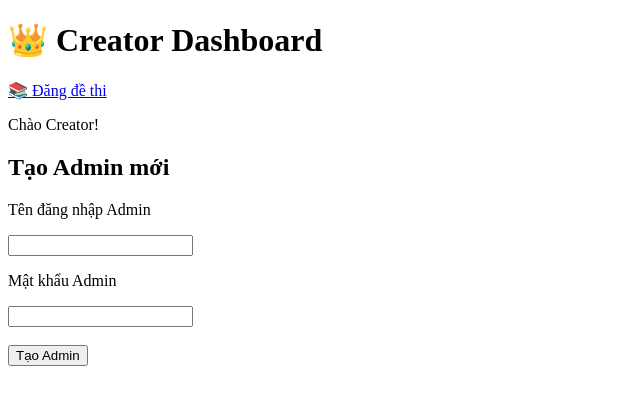
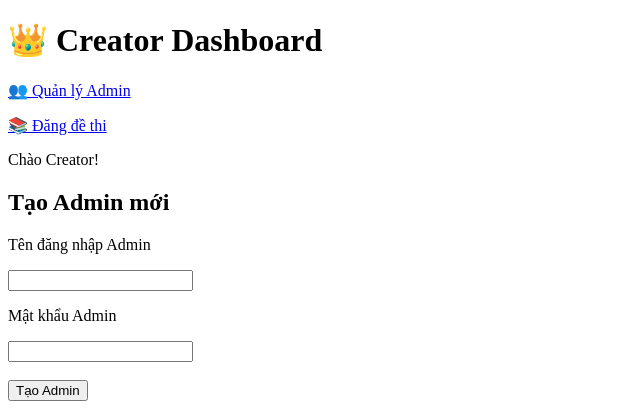
Before and after one commit to KhoiNguyen2809/flask-web, a Flask app: template templates/creator.html in a window 1280 px wide. Shown: the top 420 px of the page, without its empty margins (0-640 px from the left). Run offline with Flask 3, Linux system fonts and the light colour scheme; the template is opened without the code that fills it, so the values that code supplies are empty.

Commit message:
Update creator.html

```diff
--- a/templates/creator.html
+++ b/templates/creator.html
@@ -6,6 +6,12 @@
 <body>
 
 <h1>👑 Creator Dashboard</h1>
+
+<p>
+    <a href="/admins">
+        👥 Quản lý Admin
+    </a>
+</p>
 
 <p>
     <a href="/add_exam">📚 Đăng đề thi</a>
```
